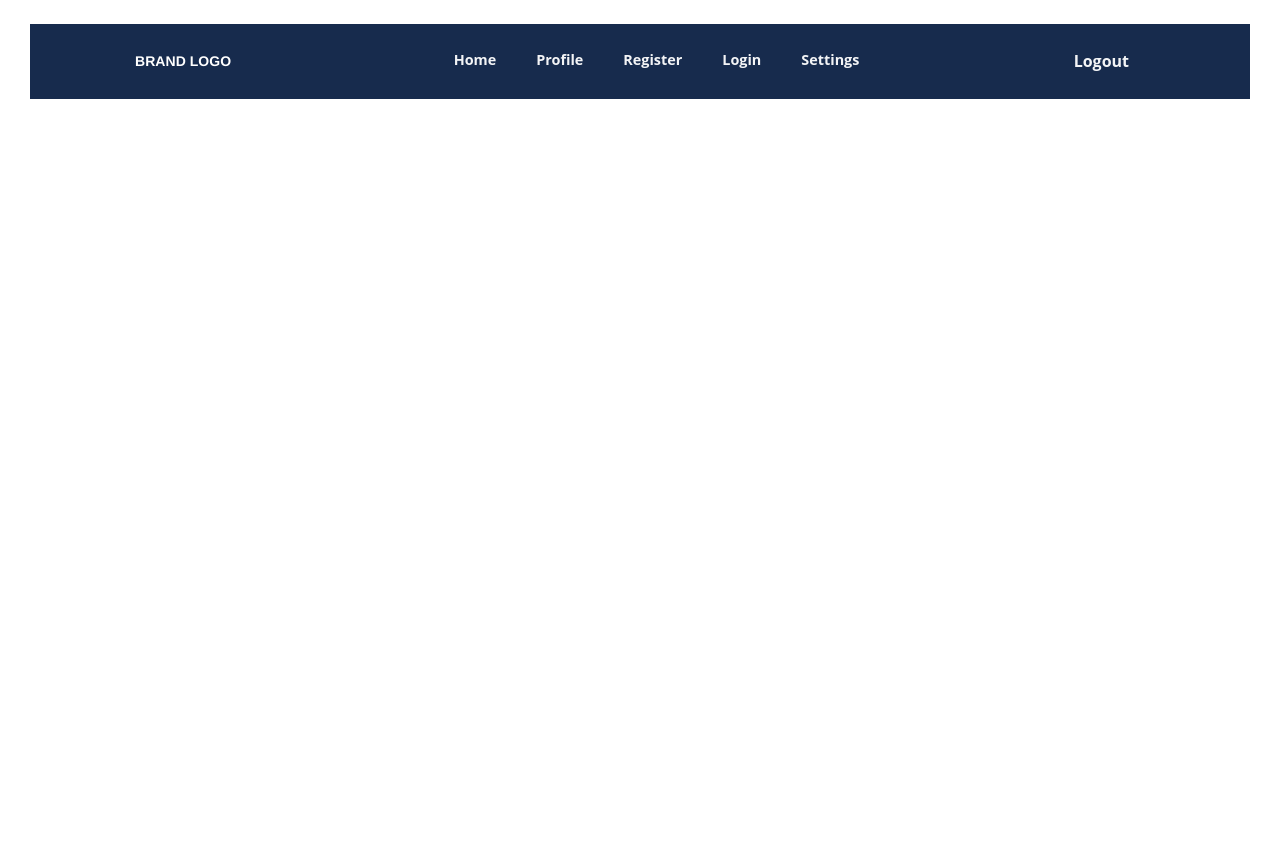
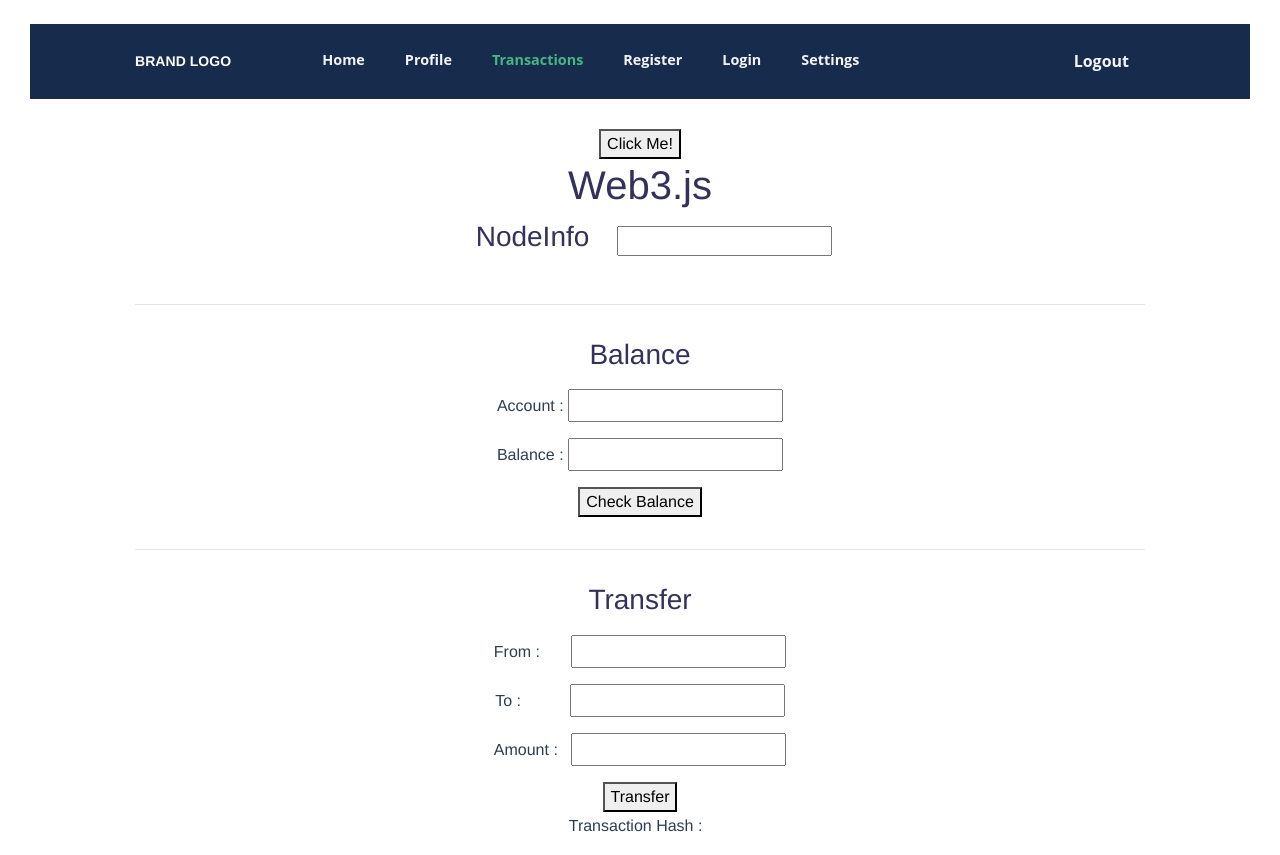
Before and after one commit to moranthomas/vue-argon-router, a Vue app: page /transactions in a window 1280 px wide. Before the commit the page ends 800 px from the top, so only its background shows below. Built offline with nearby package versions, Linux system fonts and the light colour scheme; sample sign-in values are in the browser's storage; a web font is replaced by a local one.

Commit message:
adding transactions route

```diff
--- a/src/components/HelloWorld.vue
+++ b/src/components/HelloWorld.vue
@@ -1,6 +1,6 @@
 <template>
   <div class="hello">
-    <h1>{{ msg }}</h1>
+    <h1>{{ boundText }}</h1>
     <p>
       For a guide and recipes on how to configure / customize this project,<br>
       check out the
@@ -18,7 +18,7 @@
 export default {
   name: 'HelloWorld',
   props: {
-    msg: String
+    boundText: String,
   }
 }
 </script>
--- a/src/router.js
+++ b/src/router.js
@@ -43,7 +43,15 @@ router.beforeEach((to, from, next) => {
       });
       next({ path: "/login"  });  // go to '/login';
     }
-      next(); // allow to enter route specified in the requested url
+    if (to.fullPath.startsWith("/transactions")) {
+      router.push({
+        path: "/"
+      });
+      next({
+        path: "/login"
+      }); // go to '/login';
+    }
+    next(); // allow to enter route specified in the requested url
   }
 
 
--- a/src/routes.js
+++ b/src/routes.js
@@ -12,7 +12,6 @@ export const routes = [
         name: 'home',
         style: 'glyphicon glyphicon-home'
     },
-    //{ path: '/store/store-main', component: StoreMain, display: 'Counter', style: 'glyphicon glyphicon-education' },
     {
         path: '/login',
         name: 'login',
@@ -35,6 +34,10 @@ export const routes = [
         name: 'profile',
         component: () => import( /* webpackChunkName: "profile" */ './views/Profile.vue')
     }, {
+        path: '/transactions',
+        name: 'transactions',
+        component: () => import( /* webpackChunkName: "profile" */ './views/Transactions.vue')
+    }, {
         path: '/register',
         name: 'register',
         display: 'Register',
--- a/src/views/Home.vue
+++ b/src/views/Home.vue
@@ -1,7 +1,7 @@
 <template>
   <div class="home">
     <img alt="Vue logo" src="../assets/logo.png">
-    <HelloWorld msg="Welcome to Your Vue.js App"/>
+    <HelloWorld :boundText="parentMessage"/>
   </div>
 </template>
 
@@ -13,6 +13,11 @@ export default {
   name: 'home',
   components: {
     HelloWorld
+  },
+  data() {
+    return {
+      parentMessage: 'Welcome to Your Vue.js App'
+    }
   }
 }
 </script>
--- a/src/views/NavMenu.vue
+++ b/src/views/NavMenu.vue
@@ -7,9 +7,14 @@
         <!--<li class="nav-item">
             <router-link class="nav-link" to="/about">About</router-link>
         </li>-->
-         <li class="nav-item">
+        <li class="nav-item">
             <router-link class="nav-link" to="/profile">Profile</router-link>
         </li>
+        <li class="nav-item">
+            <router-link class="nav-link" to="/transactions">Transactions</router-link>
+        </li>
+
+
         <li class="nav-item">
             <router-link class="nav-link" to="/register">Register</router-link>
         </li>
--- /dev/null
+++ b/src/views/Transactions.vue
@@ -0,0 +1,136 @@
+<template>
+    <div class="container">
+
+        	<h1>{{ message }}</h1>
+        	<button @click="clickedButton">Click Me!</button>
+
+        <h1>Web3.js</h1>
+
+        <label for="name" class="col-lg-2 control-label"><h3>NodeInfo</h3></label>
+        <input id="NodeInfo" type="text">
+
+		<hr>
+
+        <label for="name" class="col-lg-2 control-label"><h3>Balance</h3></label>
+		<p>Account : <input id="Account" type="text"> </p>
+        <p>Balance : <input id="Balance" type="text"></p>
+		 <button id="checkBalance">Check Balance</button>
+
+		<hr>
+		<label for="name" class="col-lg-2 control-label"><h3>Transfer</h3></label>
+		<p>From : &nbsp &nbsp &nbsp <input id="From" type="text"> </p>
+		<p>To : &nbsp &nbsp &nbsp &nbsp &nbsp <input id="To" type="text"> </p>
+        <p>Amount : &nbsp <input id="Amount" type="text"></p>
+        <button id="Transfer">Transfer</button>
+        <p>Transaction Hash : &nbsp  <span id="Tx"></span></p>
+
+    </div>
+
+</template>
+
+
+<script>
+    export default {
+        methods: {
+            clickedButton: function() {
+                 if (typeof web3 !== 'undefined') {
+                    web3 = new Web3(web3.currentProvider);
+                } else {
+                        // set the provider you want from Web3.providers
+                    web3 = new Web3(new Web3.providers.HttpProvider("http://localhost:8545"));
+                }
+                web3 = new Web3(new Web3.providers.HttpProvider("http://localhost:8545"));
+
+                /* Get Node Info */
+                web3.eth.getNodeInfo(function(error, result){
+                    if(error){
+                        console.log( "error" ,error);
+                    }
+                    else{
+                        console.log( "result",result );
+                        $('#NodeInfo').val(result);
+                    }
+                });
+
+            }
+        }
+    }
+</script>
+
+<!--
+ <script>
+
+    $( document ).ready(function() {
+        console.log( "ready!" );
+
+        if (typeof web3 !== 'undefined') {
+            web3 = new Web3(web3.currentProvider);
+        } else {
+                // set the provider you want from Web3.providers
+            web3 = new Web3(new Web3.providers.HttpProvider("http://localhost:8545"));
+        }
+        web3 = new Web3(new Web3.providers.HttpProvider("http://localhost:8545"));
+        /* Get Node Info */
+        web3.eth.getNodeInfo(function(error, result){
+            if(error){
+                console.log( "error" ,error);
+            }
+            else{
+                console.log( "result",result );
+                $('#NodeInfo').val(result);
+            }
+        });
+
+        /*Get Balance */
+        web3.eth.getAccounts(function(error, accounts) {
+            if(error) {
+                console.log(error);
+            }
+            $('#Account').val(accounts[0]);
+            web3.eth.getBalance(accounts[0]).then(function(result){
+                console.log( "Balance : " ,web3.utils.fromWei(result, 'ether'));
+                $('#Balance').val(web3.utils.fromWei(result, 'ether'));
+            });
+        });
+
+        $('#checkBalance').click(function() {
+            var _account = $('#Account').val();
+            web3.eth.getBalance(_account).then(function(result){
+                console.log( "Balance : " ,web3.utils.fromWei(result, 'ether'));
+                $('#Balance').val(web3.utils.fromWei(result, 'ether'));
+            });
+        });
+
+
+        /* Transfer */
+        $('#Transfer').click(function() {
+            $('#Tx').text('');
+            var _from = $('#From').val();
+            var _to = $('#To').val();
+            var _Amount = $('#Amount').val();
+            var txnObject = {
+                "from":_from,
+                "to": _to,
+                "value": web3.utils.toWei(_Amount,'ether'),
+                // "gas": 21000,         (optional)
+                // "gasPrice": 4500000,  (optional)
+                // "data": 'For testing' (optional)
+                // "nonce": 10           (optional)
+            }
+
+            web3.eth.sendTransaction(txnObject, function(error, result){
+                if(error){
+                    console.log( "Transaction error" ,error);
+                }
+                else{
+                    var txn_hash = result; //Get transaction hash
+                    $('#Tx').text(txn_hash);
+                }
+            });
+
+        });
+
+
+    });
+
+</script>-->
```
